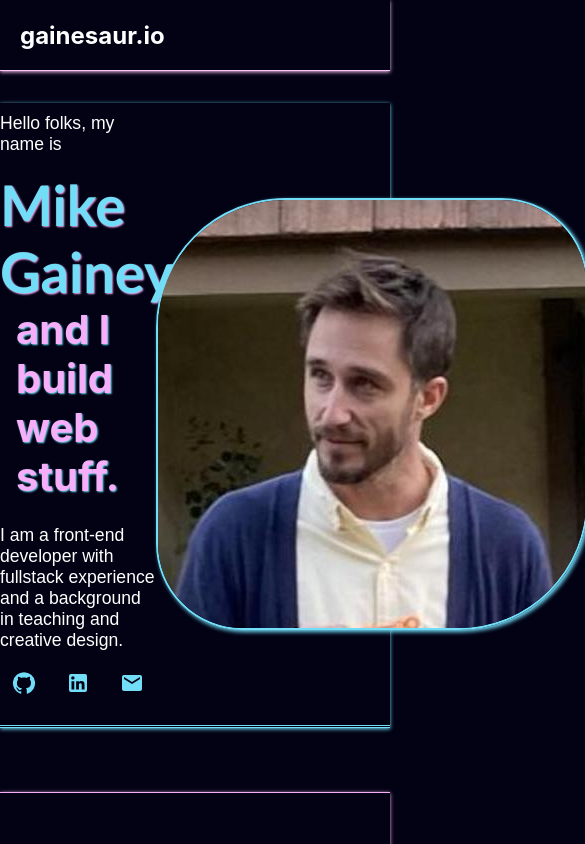
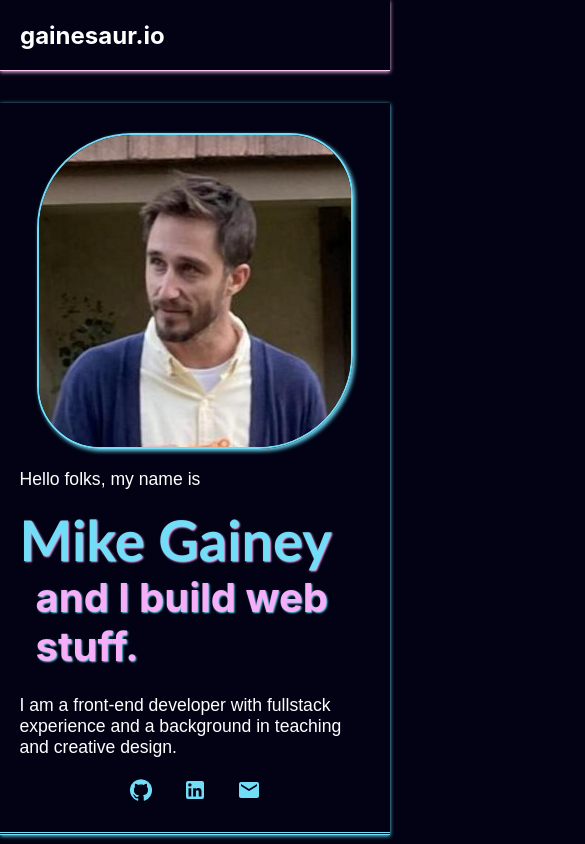
Before and after one commit to gainesaurus/portfolio, a React (Create React App) app: page / in a window 390 px wide. Shown: the top 844 px of the page, 585 px wide, since content can reach past the window. Built offline with nearby package versions, Linux system fonts and the light colour scheme.

Commit message:
fix: about component media query

```diff
--- a/src/App.css
+++ b/src/App.css
@@ -4,9 +4,9 @@
 
 section {
   width: 100%;
-  min-width: 320px;
   padding: 10px 0 10px 0;
   margin-bottom: 4rem;
+  box-sizing: border-box;
 }
 
 a:link, a:visited {
--- a/src/Components/About.module.css
+++ b/src/Components/About.module.css
@@ -7,6 +7,7 @@
   justify-content: space-evenly;
   margin-top: 2rem;
   width: 100%;
+  box-sizing: border-box;
 }
 
 .headshot {
@@ -15,8 +16,8 @@
   box-shadow: 2px 2px 4px var(--about);
   border-radius: 30% 20%;
   margin: 20px 0;
-  width: 40% auto;
-  max-height: 500px;
+  max-width: 40%;
+  max-height: 500px
 }
 
 .description {
@@ -54,3 +55,17 @@
   display: flex;
   margin: 10px;
 }
+
+@media only screen and (max-width: 400px ) {
+  .container {
+    flex-direction: column-reverse;
+  }
+
+  .headshot {
+    max-width: 80%;
+  }
+
+  .description {
+    width: 90%;
+  }
+}
--- a/src/index.css
+++ b/src/index.css
@@ -12,6 +12,8 @@ html {
 
 body {
   margin: 0;
+  width: 100vw;
+  box-sizing: border-box;
   background-color: #020214;
   font-family: -apple-system, BlinkMacSystemFont, 'Segoe UI', 'Roboto', 'Oxygen',
     'Ubuntu', 'Cantarell', 'Fira Sans', 'Droid Sans', 'Helvetica Neue',
```
